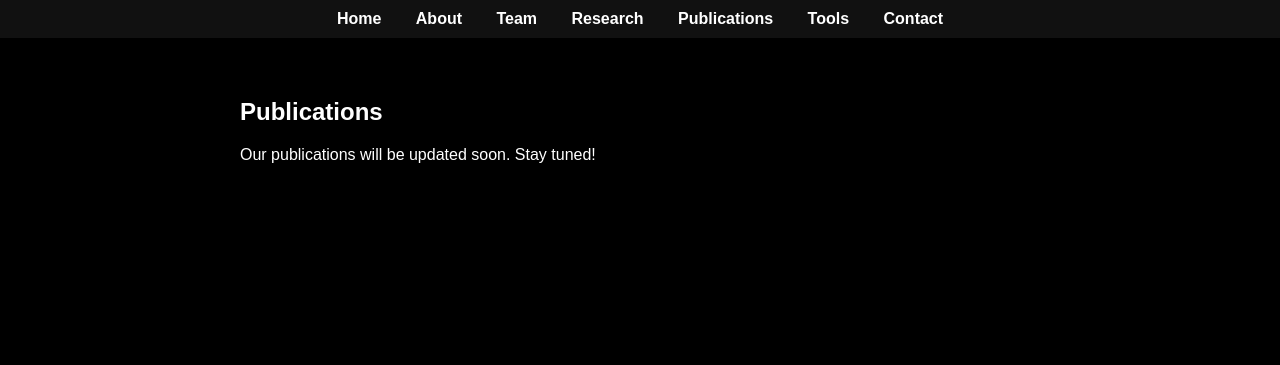
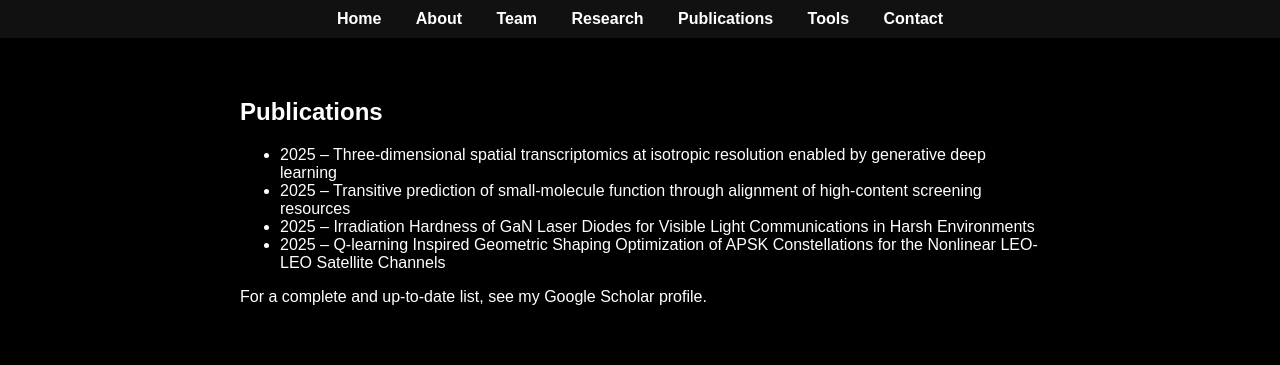
Before and after one commit to BaoLab-fudan/BaoLab-fudan.github.io, a plain HTML site: page publications.html in a window 1280 px wide. Drawn offline with Linux system fonts and the light colour scheme.

Commit message:
Update publications page with latest publications list

```diff
--- a/publications.html
+++ b/publications.html
@@ -23,7 +23,13 @@ section { padding:40px; max-width:800px; margin:auto; }
 </nav>
 <section>
 <h1>Publications</h1>
-<p>Our publications will be updated soon. Stay tuned!</p>
+<ul>
+  <li>2025 – Three-dimensional spatial transcriptomics at isotropic resolution enabled by generative deep learning</li>
+  <li>2025 – Transitive prediction of small-molecule function through alignment of high-content screening resources</li>
+  <li>2025 – Irradiation Hardness of GaN Laser Diodes for Visible Light Communications in Harsh Environments</li>
+  <li>2025 – Q-learning Inspired Geometric Shaping Optimization of APSK Constellations for the Nonlinear LEO-LEO Satellite Channels</li>
+</ul>
+<p>For a complete and up-to-date list, see my Google Scholar profile.</p>
 </section>
 </body>
 </html>
```
